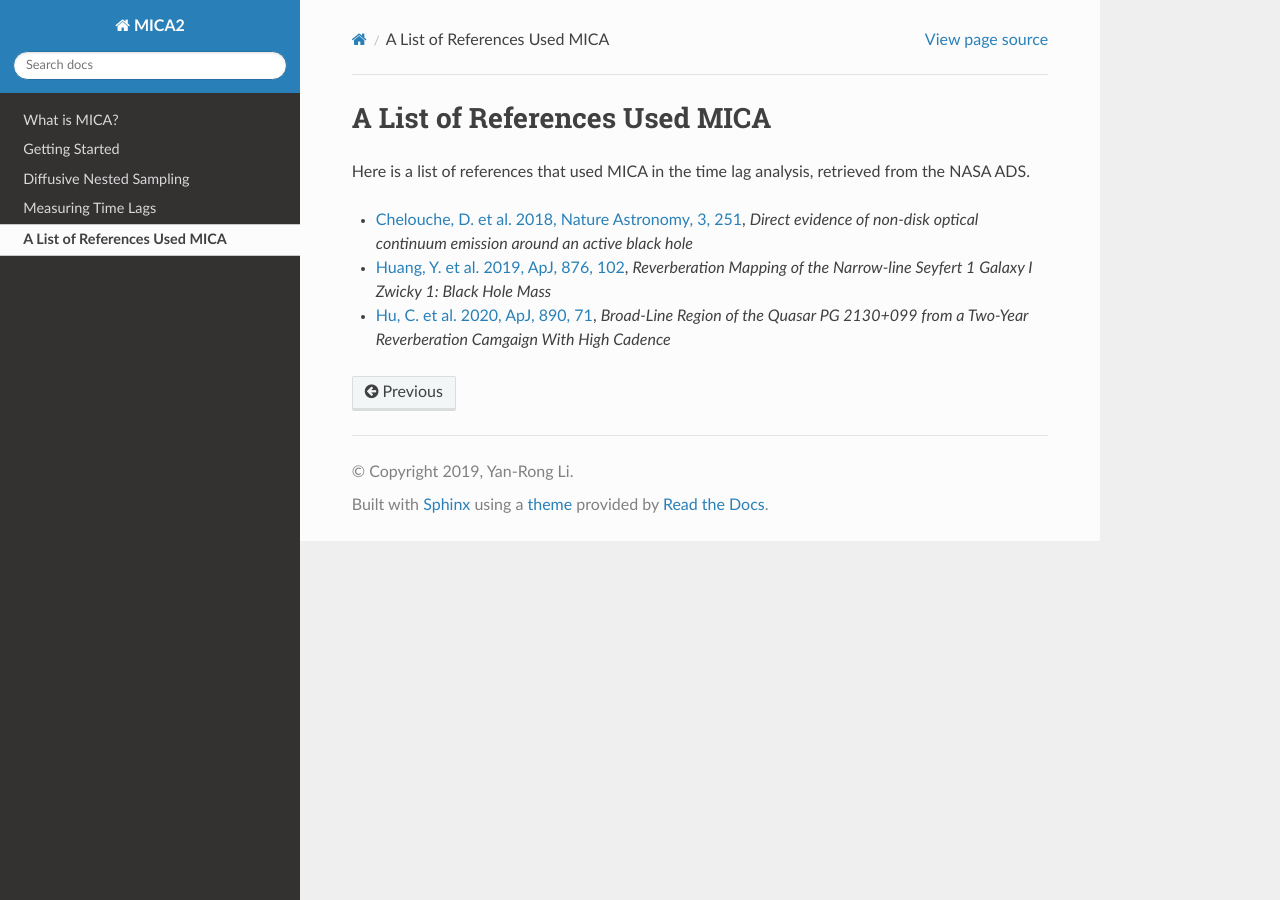
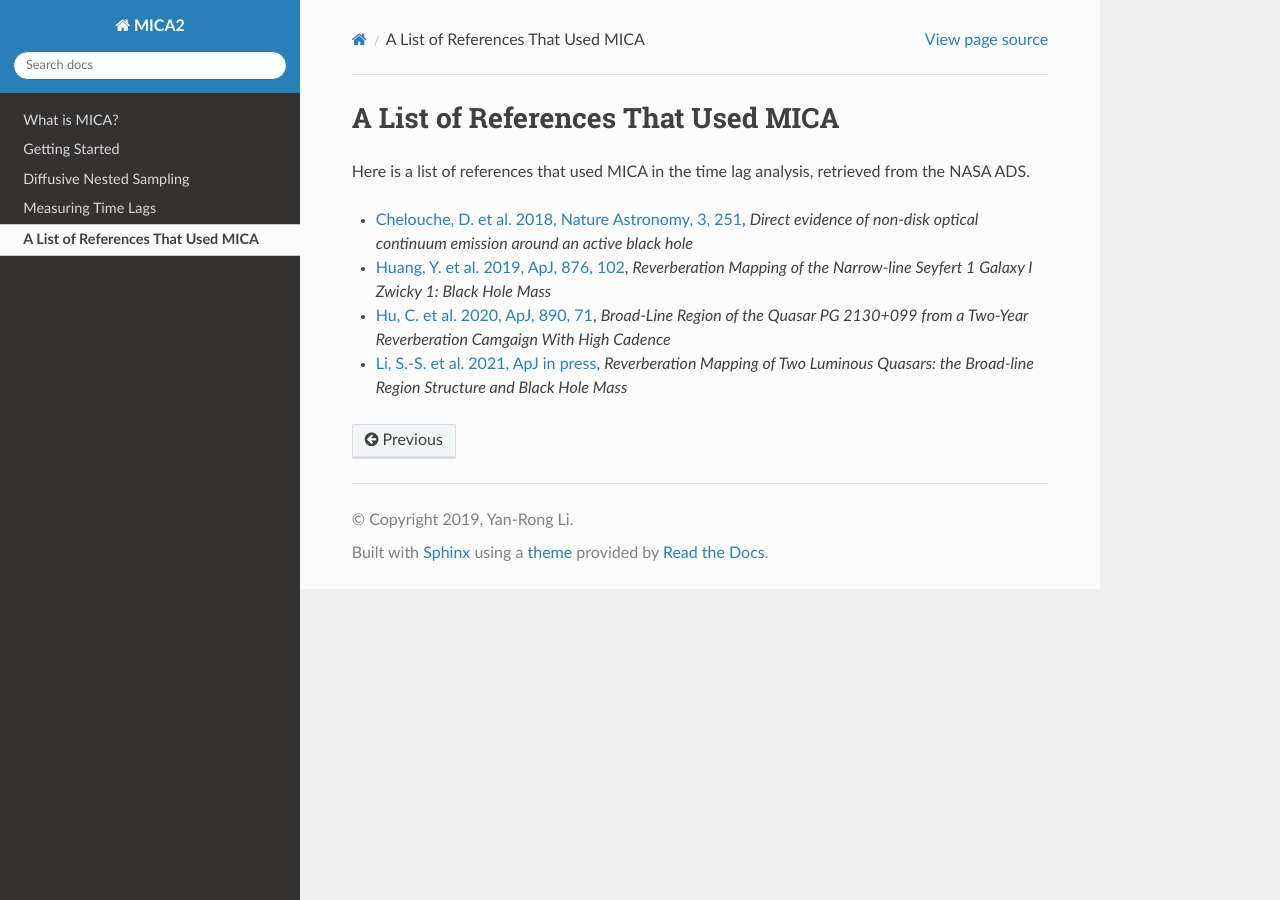
Before and after one commit to LiyrAstroph/MICA2, a Sphinx documentation site: the page built from docs/list.rst, in a window 1280 px wide. Built offline with Sphinx 7.4.7 and the Read the Docs theme 2.0.0, drawn with Linux system fonts in a browser that asks for light colours.

Commit message:
update docs.

```diff
--- a/docs/list.rst
+++ b/docs/list.rst
@@ -1,6 +1,6 @@
-******************************
-A List of References Used MICA
-******************************
+***********************************
+A List of References That Used MICA
+***********************************
 Here is a list of references that used MICA in the time lag analysis, retrieved from the NASA ADS.
 
 - `Chelouche, D. et al. 2018, Nature Astronomy, 3, 251 <https://ui.adsabs.harvard.edu/abs/2019NatAs...3..251C/abstract>`_,
@@ -11,3 +11,6 @@ Here is a list of references that used MICA in the time lag analysis, retrieved
 
 - `Hu, C. et al. 2020, ApJ, 890, 71 <https://ui.adsabs.harvard.edu/abs/2020ApJ...890...71H/abstract>`_,
   *Broad-Line Region of the Quasar PG 2130+099 from a Two-Year Reverberation Camgaign With High Cadence*
+
+- `Li, S.-S. et al. 2021, ApJ in press <https://ui.adsabs.harvard.edu/abs/2021arXiv210605655L/abstract>`_,
+  *Reverberation Mapping of Two Luminous Quasars: the Broad-line Region Structure and Black Hole Mass*
```
Also changed, not shown: docs/cdnest.rst (+8 -2 lines).
